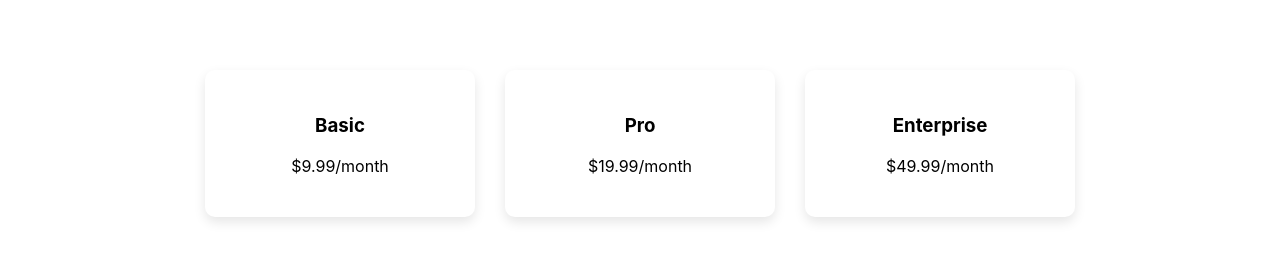
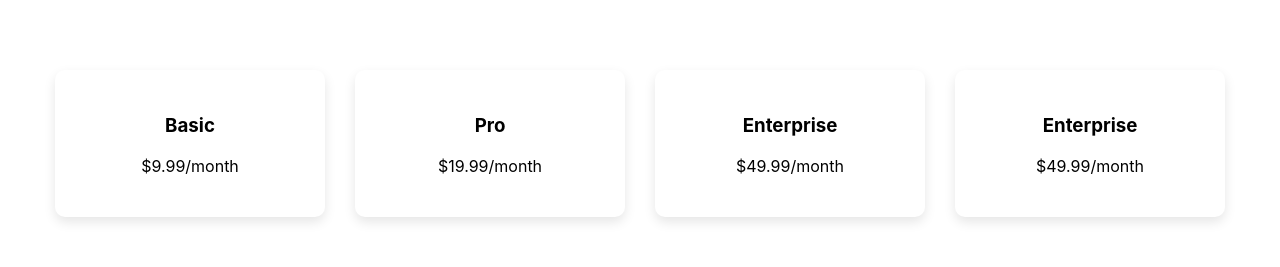
Before and after one commit to JohnshiRajpoot/Landing-Page_House-Of-Marktech-, a React (Create React App) app: page / in a window 1280 px wide. Shown: the part 1202-1469 px from the top of the page. Built offline with nearby package versions, Linux system fonts and the light colour scheme; no server answers.

Commit message:
Update PricingTable.js

```diff
--- a/src/components/PricingTable.js
+++ b/src/components/PricingTable.js
@@ -5,6 +5,7 @@ import "./PricingTable.css";
 const plans = [
   { name: "Basic", price: "$9.99" },
   { name: "Pro", price: "$19.99" },
+  { name: "Enterprise", price: "$49.99" },
   { name: "Enterprise", price: "$49.99" },
 ];
 
```
